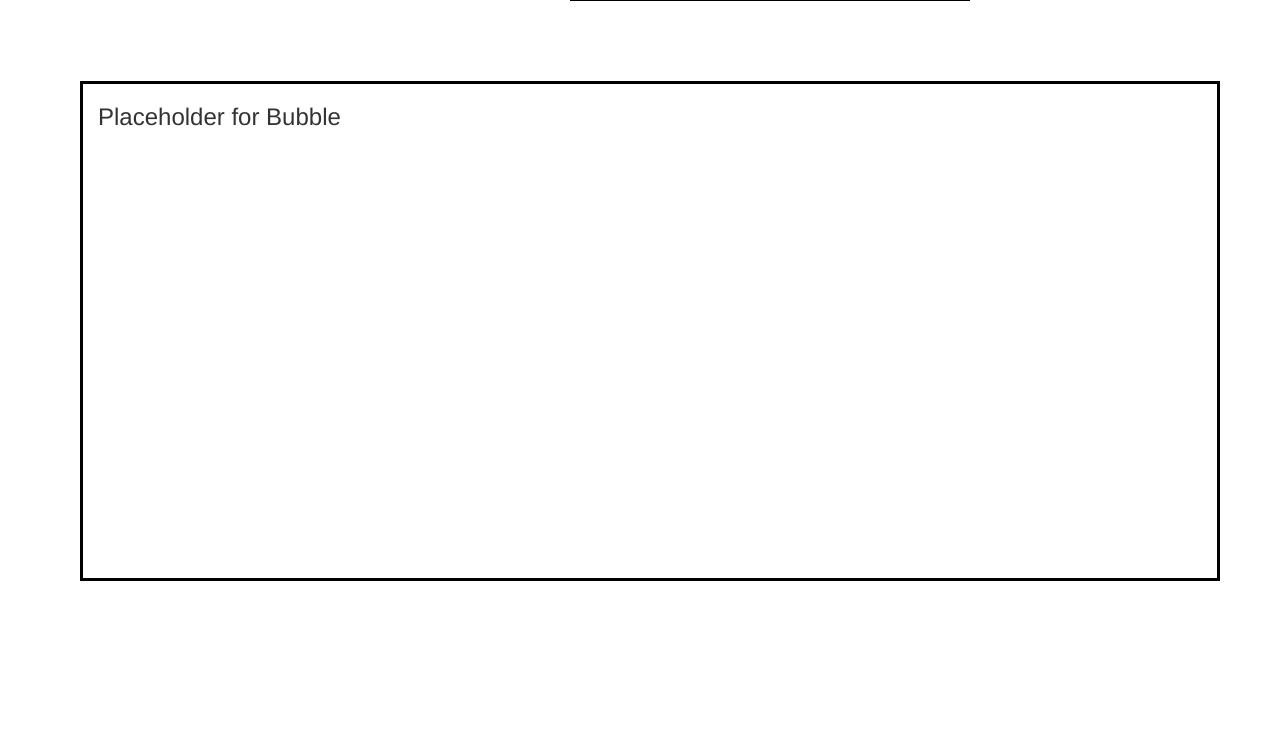
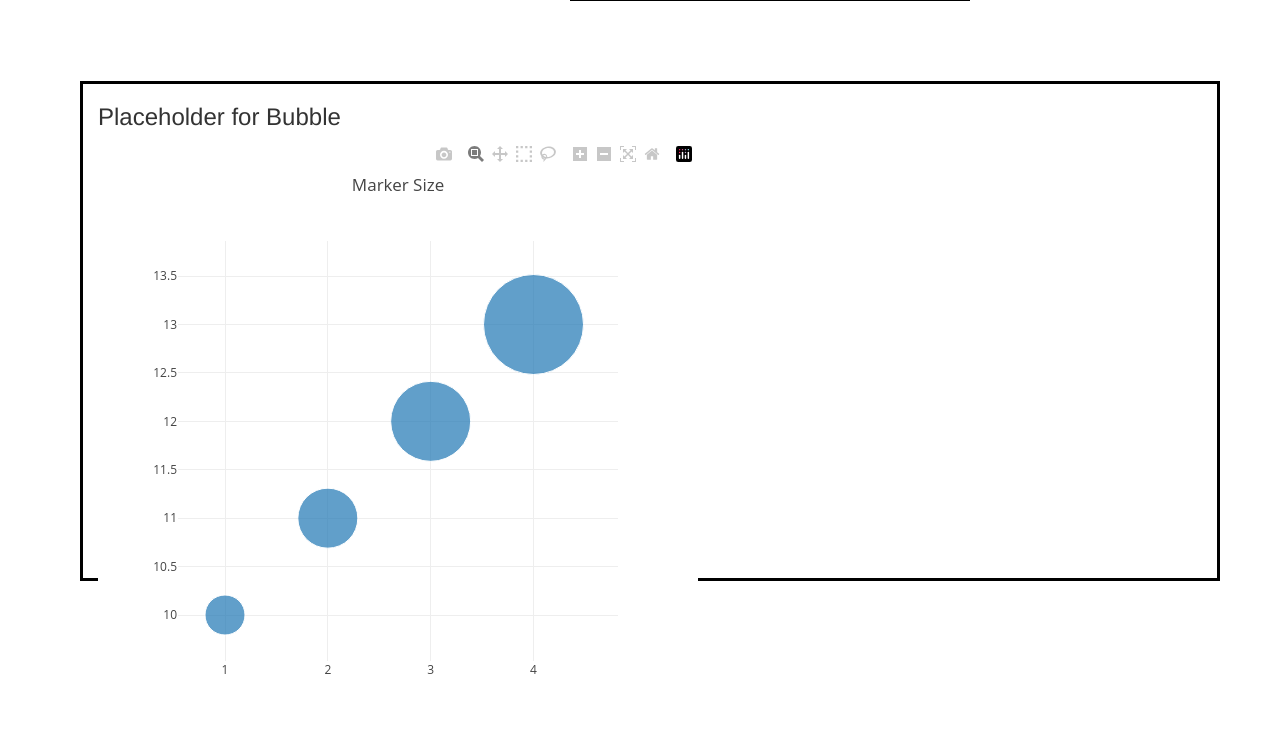
Before and after one commit to rrwolber/Interactive_Visualizations_Dashboard, a Python web app: template templates/index.html in a window 1280 px wide. Shown: the part 719-1460 px from the top of the page. Before the commit the page ends 1300 px from the top, so only its background shows below. Run offline with Jinja, Linux system fonts and the light colour scheme; the template is opened without the code that fills it, so the values that code supplies are empty; some libraries are stand-ins or nearby versions.

Commit message:
set up web layout

```diff
--- a/app.py
+++ b/app.py
@@ -88,7 +88,7 @@
     data = {
     'values': sample_values,
     'labels': otu_ids,
-    'type': 'bar'
+    'type': 'pie'
     }
 
     return jsonify(data)
--- a/static/js/pie.js
+++ b/static/js/pie.js
@@ -1,13 +1,14 @@
-function buildPlot() {
+function PiePlot() {
     var url = "/samples/<sample>";
     Plotly.d3.json(url, function(error, response){
         if (error) {
             return console.warn(error);
         }
         var layout = {
+            title: "Bacteria Present"
             };
-        Plotly.newPlot('plot', [response], layout);
+        Plotly.newPlot('BBBpie', [response], layout);
     });
 }
 
-buildPlot();
+PiePlot();
--- a/templates/index.html
+++ b/templates/index.html
@@ -31,27 +31,27 @@
       <div class="col-md-4">
           <div class="container" style="position:relative; top:50px;margin:50px; border:solid; border-color:black; height:200px;width:175px; top: 20px;">
             <h3>Placeholder for stats</h3>
-            <div id="plot"></div>
+            <div id="table"></div>
           </div>
       </div>
       <div class="col-md-8">
         <div class="container" style="margin:10px; position:relative; top:-10px; border:solid; border-color:black; height:400px;width:400px; left:100px;">
           <h3>Placeholder for Pie</h3>
-          <div id="plot"></div>
+          <div id="BBBpie"></div>
       </div>
     </div>
   </div>
   <div class="row" style="position:relative;top:50px;">
-      <div class="col-md-12">
-          <div class="container" style="margin:10px; border:solid; border-color:black; height:500px;width:100%;">
-            <h3>Placeholder for Bubble</h3>
-            <div id="plot"></div>
-          </div>
-      </div>
+    <div class="col-md-12">
+        <div class="container" style="margin:10px; border:solid; border-color:black; height:500px;width:100%;">
+          <h3>Placeholder for Bubble</h3>
+          <div id="BubbleData"></div>
+        </div>
     </div>
-
-  <div id="plot"></div>
+  </div>
   <script src="https://cdn.plot.ly/plotly-latest.min.js"></script>
   <script src="{{ url_for('static', filename='js/dropdown.js') }}"></script>
+  <script src="{{ url_for('static', filename='js/bubble.js') }}"></script>
+  <script src="{{ url_for('static', filename='js/pie.js') }}"></script>
 </body>
 </html
```
